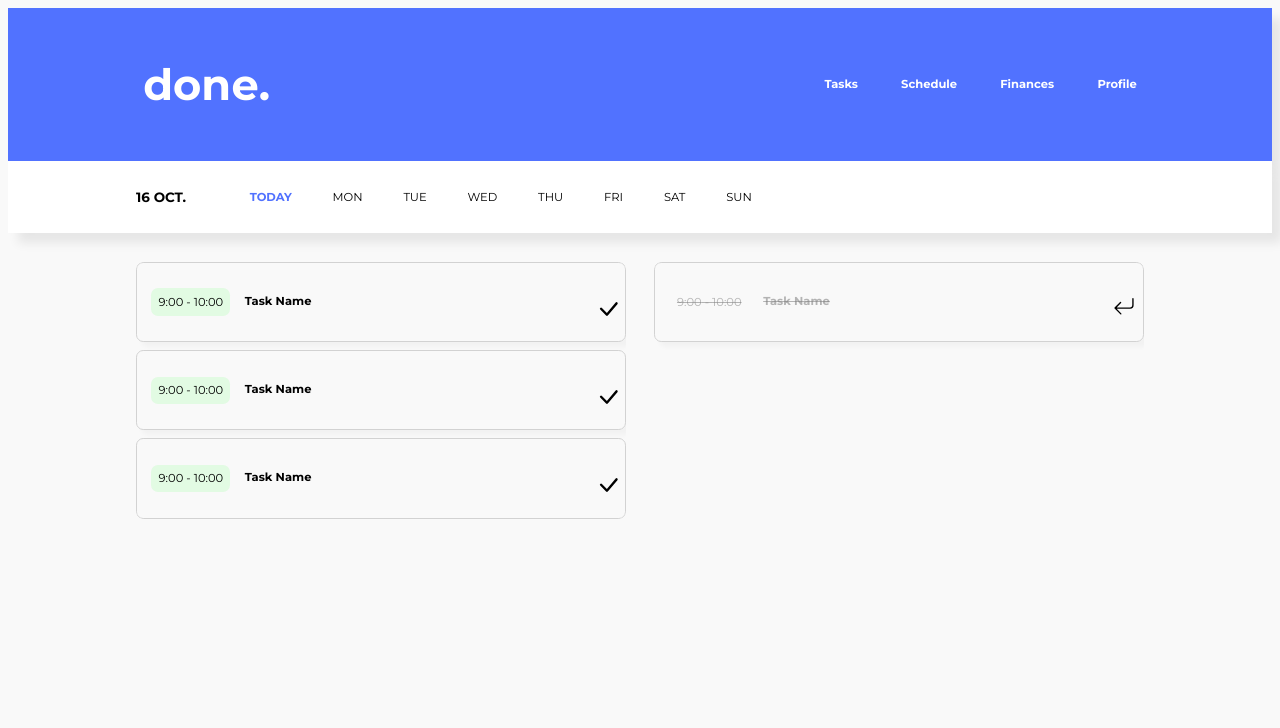
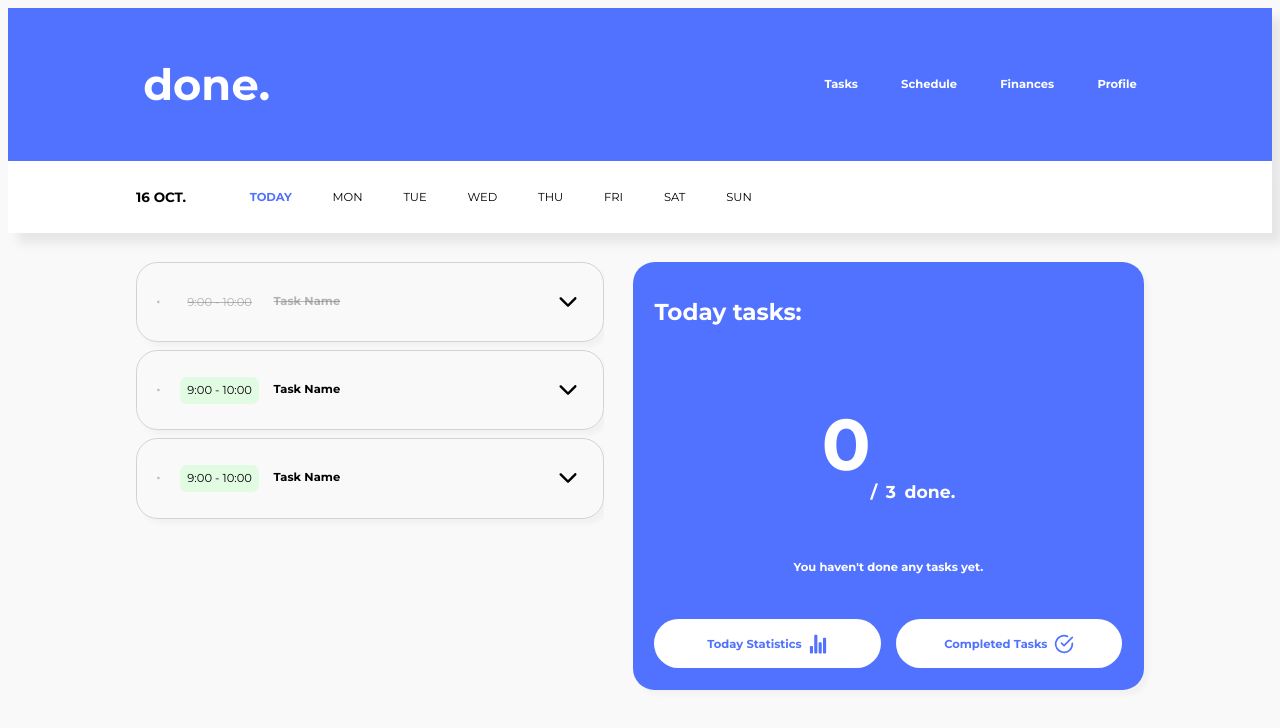
Before and after one commit to brunomgferreira/done, a React (Vite) app in the folder client/: page /tasks in a window 1280 px wide. Shown: the top 728 px of the page. Built offline with nearby package versions, Linux system fonts and the light colour scheme.

Commit message:
Today tasks statistics is done

```diff
--- a/client/src/components/elements/Button.jsx
+++ b/client/src/components/elements/Button.jsx
@@ -31,7 +31,7 @@ const ButtonWrapper = styled.button`
   display: flex;
   align-items: center;
   justify-content: center;
-  padding: 1rem;
+  padding: 2rem;
   font-weight: bold;
 
   /* $SIZE */
@@ -40,6 +40,12 @@ const ButtonWrapper = styled.button`
     $size === 'wide' &&
     css`
       width: 100%;
+    `}
+
+  ${({ $size }) =>
+    $size === 'mediumWide' &&
+    css`
+      padding: 2rem 6rem 2rem 6rem;
     `}
 
   ${({ $size }) =>
@@ -57,6 +63,14 @@ const ButtonWrapper = styled.button`
     `}
 
   ${({ $size }) =>
+    $size === 'automatic' &&
+    css`
+      padding: 4rem 2rem 4rem 2rem;
+      font-size: 1.5rem;
+      line-height: 0;
+    `}
+
+  ${({ $size }) =>
     $size === 'small' &&
     css`
       width: 10rem;
@@ -69,14 +83,12 @@ const ButtonWrapper = styled.button`
   ${({ $shape }) =>
     $shape === 'round' &&
     css`
-      padding: 2rem;
       border-radius: 50px;
     `}
 
   ${({ $shape }) =>
     $shape === 'squared' &&
     css`
-      padding: 2rem;
       border-radius: 5px;
     `}
 
@@ -133,12 +145,25 @@ const ButtonWrapper = styled.button`
       border-radius: 0;
     `}
 
+  ${({ $buttonStyle }) =>
+    $buttonStyle === 'icon' &&
+    css`
+      background-color: transparent;
+      padding: 0;
+    `}
+
   /* FONT COLOR */
 
   ${({ $fontColor }) =>
     $fontColor === 'white' &&
     css`
       color: white;
+    `}
+
+  ${({ $fontColor }) =>
+    $fontColor === 'primary' &&
+    css`
+      color: ${({theme}) => theme.colors.primary};
     `}
 
   /* ANIMATION */
@@ -165,6 +190,20 @@ const ButtonWrapper = styled.button`
 
       &:hover {
         transform: scale(1.1);
+      }
+
+      &:active {
+        transform: scale(1.02);
+      }
+    `}
+
+  ${({ $animation }) =>
+    $animation === 'smallScale' &&
+    css`
+      transition: transform 0.15s ease-in-out;
+
+      &:hover {
+        transform: scale(1.06);
       }
 
       &:active {
--- a/client/src/components/elements/Task.jsx
+++ b/client/src/components/elements/Task.jsx
@@ -2,6 +2,8 @@ import React from 'react'
 import PropTypes from 'prop-types'
 import styled, { css } from 'styled-components'
 import TaskBtn from './TaskBtn'
+import Button from './Button'
+import { IoIosArrowDown } from 'react-icons/io'
 
 const Task = ({ $startingTime, $endingTime, $taskName, $active}) => {
   return (
@@ -12,11 +14,21 @@ const Task = ({ $startingTime, $endingTime, $taskName, $active}) => {
     $active={$active}
     >
       <LeftSide>
+        <TaskBtn $active={$active}></TaskBtn>
         <Time $active={$active}>{$startingTime} - {$endingTime}</Time>
         <TaskName $active={$active}>{$taskName}</TaskName>
       </LeftSide>
       <RightSide>
-        <TaskBtn $active={$active}></TaskBtn>
+      <Button
+        $content=
+        {
+            <>
+                <span>&nbsp;&nbsp;</span><IoIosArrowDown size={26}/>
+            </>
+        }
+        $buttonStyle="icon"
+        $animation="scale"
+    ></Button>
       </RightSide>
     </TaskContainer>
   )
@@ -37,7 +49,7 @@ const TaskContainer = styled.div`
   gap: 3rem;
   padding: 2rem 2rem 2rem 2rem;
   border: 1px solid rgb(210, 210, 210);
-  border-radius: 1rem;
+  border-radius: 3rem;
   box-shadow: 5px 5px 5px rgba(0, 0, 0, 0.03);
 `
 
--- a/client/src/components/elements/TaskBtn.jsx
+++ b/client/src/components/elements/TaskBtn.jsx
@@ -1,12 +1,12 @@
 import React from 'react'
 import PropTypes from 'prop-types'
-import {BsArrowReturnLeft, BsCheckLg} from 'react-icons/bs';
 import styled from 'styled-components';
+import { FiCheckCircle, FiCircle } from 'react-icons/fi';
 
 const TaskBtn = ({$active}) => {
   return (
     <TaskBtnWrapper $active={$active}>
-      {$active ? <BsCheckLg size={26} /> : <BsArrowReturnLeft size={22} />}
+      {$active ? <FiCircle size={26} /> : <FiCheckCircle size={22} />}
     </TaskBtnWrapper>
   )
 }
@@ -16,6 +16,8 @@ TaskBtn.propTypes = {
 }
 
 const TaskBtnWrapper = styled.button`
+  display: flex;
+  align-items: center;
   background-color: transparent;
   height: 2rem;
   width: 2rem;
--- a/client/src/pages/Tasks.jsx
+++ b/client/src/pages/Tasks.jsx
@@ -3,6 +3,9 @@ import Header from '../components/Header'
 import styled from 'styled-components'
 import DayButton from '../components/elements/TaskDayButton'
 import Task from '../components/elements/Task'
+import Button from '../components/elements/Button'
+import { FiCheckCircle } from 'react-icons/fi'
+import { IoStatsChart } from 'react-icons/io5'
 
 const Tasks = () => {
   return (
@@ -24,14 +27,54 @@ const Tasks = () => {
             </SecondHeader>
         </SecondHeaderWrapper>
         <MainWrapper>
-            <Container>
+            <LeftContainer>
+                <Task $startingTime={"9:00"} $endingTime={"10:00"} $taskName={"Task Name"} $active={false}></Task>
                 <Task $startingTime={"9:00"} $endingTime={"10:00"} $taskName={"Task Name"} $active={true}></Task>
                 <Task $startingTime={"9:00"} $endingTime={"10:00"} $taskName={"Task Name"} $active={true}></Task>
-                <Task $startingTime={"9:00"} $endingTime={"10:00"} $taskName={"Task Name"} $active={true}></Task>
-            </Container>
-            <Container>
-                <Task $startingTime={"9:00"} $endingTime={"10:00"} $taskName={"Task Name"} $active={false}></Task>
-            </Container>
+            </LeftContainer>
+            <RightContainer>
+                <div>
+                    <h1>Today tasks:</h1>
+                </div>
+
+                <NumTasksWrapper>
+                    <NumTasksDone>0</NumTasksDone>
+                    <NumTasks>/ 3 done.</NumTasks>
+                </NumTasksWrapper>
+                <Quote>You haven't done any tasks yet.</Quote>
+                {/* You haven't done any tasks yet.
+                    Keep going, you're on the right track!
+                    You're making good progress!
+                    Congratulations! All tasks are done.*/}
+                <ButtonContainer>
+                    <Button
+                        $content=
+                        {
+                            <>
+                                Today Statistics<span>&nbsp;&nbsp;</span><IoStatsChart size={20} />
+                            </>
+                        }
+                        $size="wide"
+                        $shape="round"
+                        $color="white"
+                        $fontColor="primary"
+                        $animation="smallScale"
+                    ></Button>
+                    <Button
+                        $content=
+                        {
+                            <>
+                              Completed Tasks<span>&nbsp;&nbsp;</span><FiCheckCircle size={20} />
+                            </>
+                        }
+                        $size="wide"
+                        $shape="round"
+                        $color="white"
+                        $fontColor="primary"
+                        $animation="smallScale"
+                    ></Button>
+                </ButtonContainer>
+            </RightContainer>
         </MainWrapper>
     </div>
   )
@@ -72,7 +115,7 @@ const MainWrapper = styled.main`
     gap: 4rem;
 `
 
-const Container = styled.div`
+const LeftContainer = styled.div`
     display: flex;
     flex-direction: column;
     border-radius: 1rem;
@@ -84,4 +127,49 @@ const Container = styled.div`
     /* box-shadow: 10px 10px 10px rgba(0, 0, 0, 0.03); */
 `
 
+const RightContainer = styled.div`
+    display: flex;
+    flex-direction: column;
+    border-radius: 1rem;
+    width: 100%;
+    gap: 1rem;
+    overflow: hidden;
+    padding: 3rem 3rem 3rem 3rem;
+    border: 0px solid rgb(210, 210, 210);
+    border-radius: 3rem;
+    box-shadow: 5px 5px 5px rgba(0, 0, 0, 0.03);
+    background-color:  ${({theme}) => theme.colors.primary};
+    color: white;
+    /* padding: 4rem 3rem; */
+    /* box-shadow: 10px 10px 10px rgba(0, 0, 0, 0.03); */
+`
+
+const NumTasksWrapper = styled.div`
+    display: flex;
+    flex-direction: row;
+    align-items: end;
+    justify-content: center;
+    padding: 3rem;
+`
+
+const NumTasksDone = styled.h1`
+    font-size: 10rem;
+    line-height: 7rem;
+`
+
+const NumTasks = styled.h2`
+    word-spacing: 0.5rem;
+`
+const Quote = styled.h4`
+    text-align: center;
+`
+
+const ButtonContainer = styled.div`
+    display: flex;
+    flex-direction: row;
+    justify-content: space-between;
+    padding: 3rem 0rem 0rem 0rem;
+    gap: 2rem;
+`
+
 export default Tasks
--- a/client/src/theme/Theme.jsx
+++ b/client/src/theme/Theme.jsx
@@ -21,6 +21,10 @@ const Theme = {
         grey: '#c3c3c3',
         dark: '#444',
       },
+      blue: {
+        primary:'#5172FF',
+        light: '#91a5ff', //708AFF
+      }
     },
 
     widths: {
```
